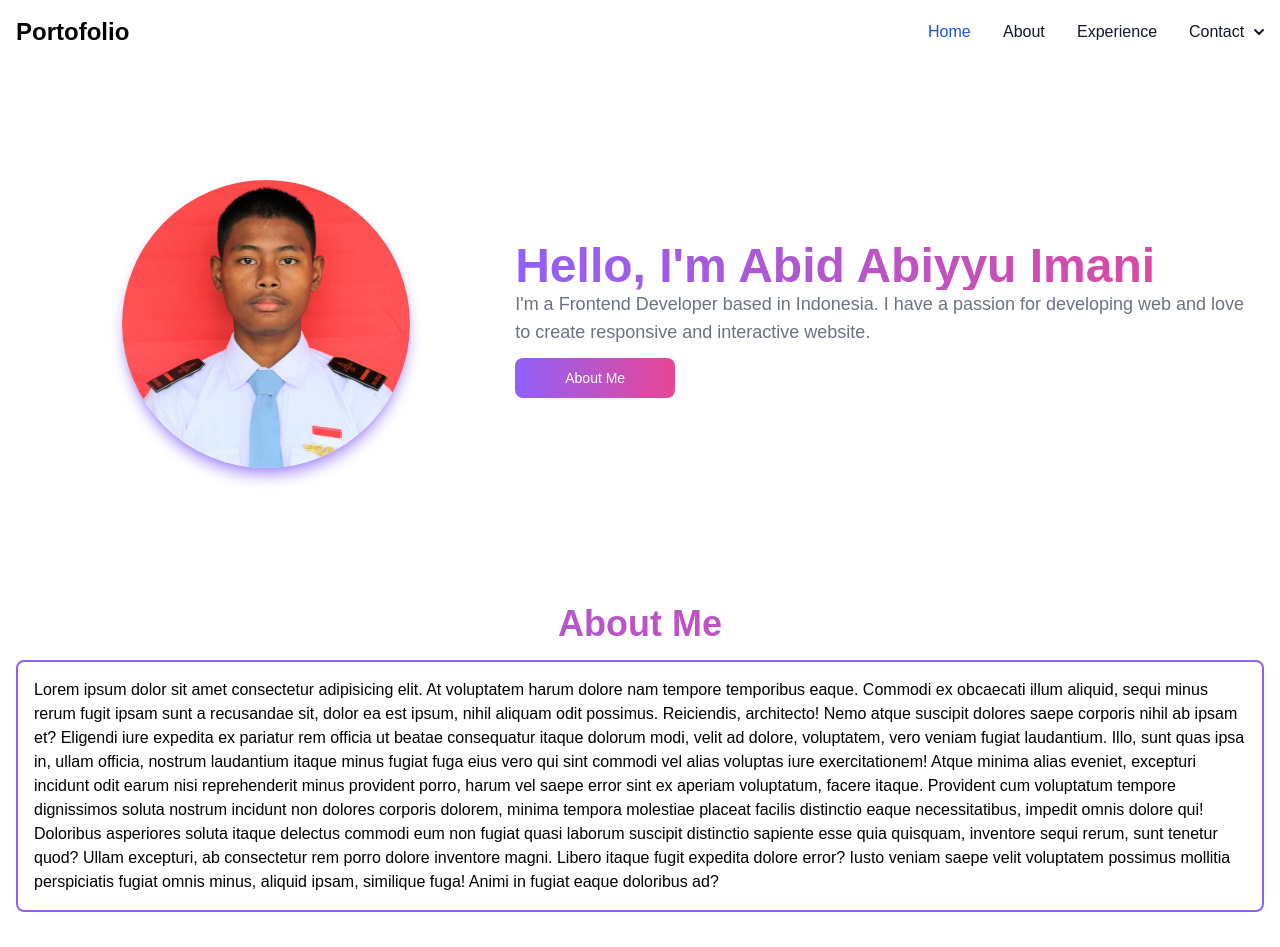
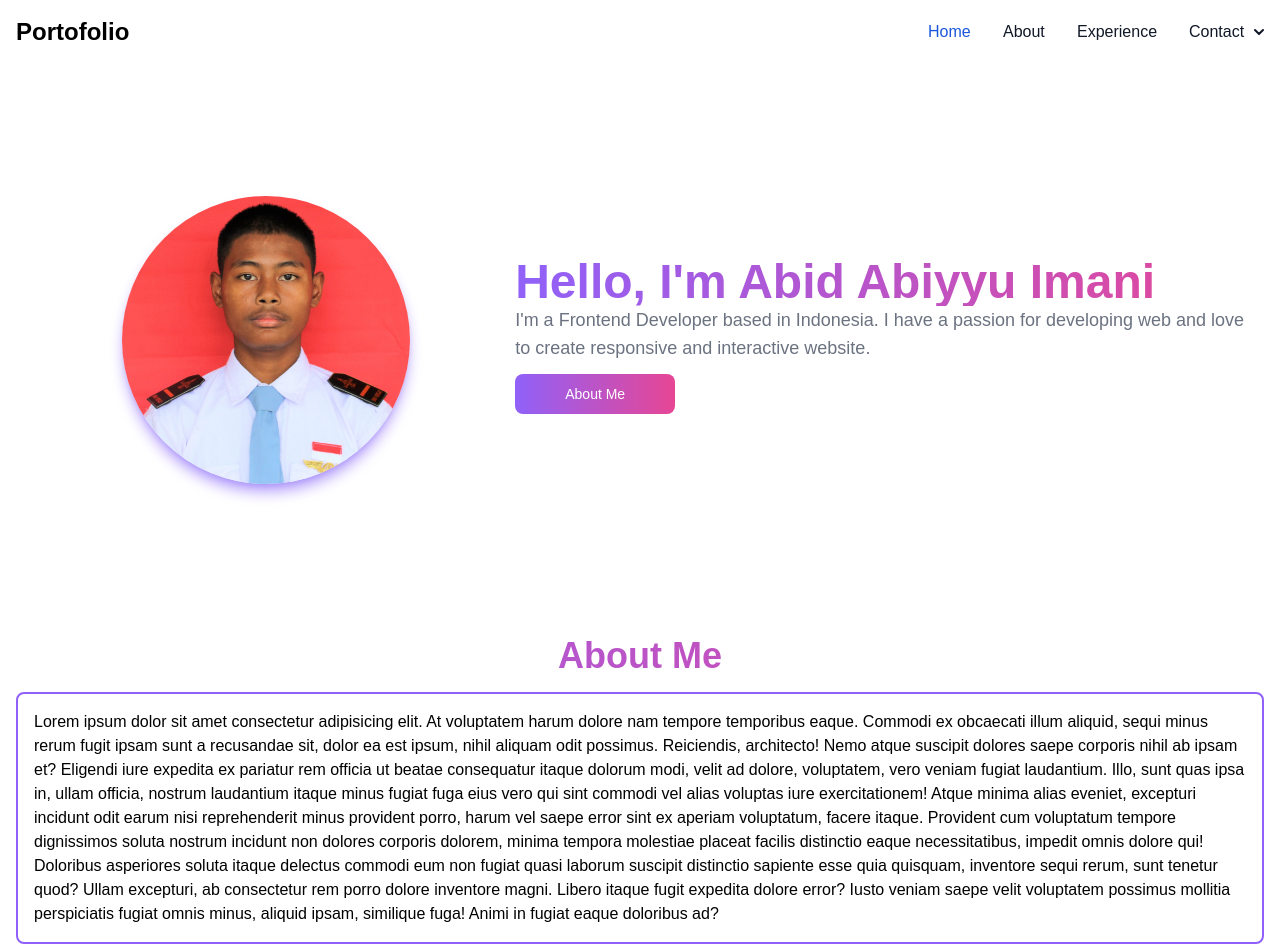
Before and after one commit to AbidAbiyyuImani/portofolio, a website: page public/index.html in a window 1280 px wide. Shown: the top 947 px of the page. Drawn offline with nearby package versions, Linux system fonts and the light colour scheme.

Commit message:
change something

```diff
--- a/public/index.html
+++ b/public/index.html
@@ -60,7 +60,7 @@
     <!-- main content -->
     <main class="container mt-5">
         <!-- CTA -->
-        <div id="hero-section" class="w-full py-24 grid grid-cols-1 md:grid-cols-[40%_60%] mb-10">
+        <div id="hero-section" class="w-full py-28 grid grid-cols-1 md:grid-cols-[40%_60%] mb-10">
             <div data-aos="fade-right" class="flex mx-auto">
                 <img data-tooltip-target="tooltip-abid" class="w-72 h-72 object-cover rounded-full shadow-lg shadow-purple-400" src="dist/img/1.jpg" alt="Abid Abiyyu Imani">
             </div>
```
